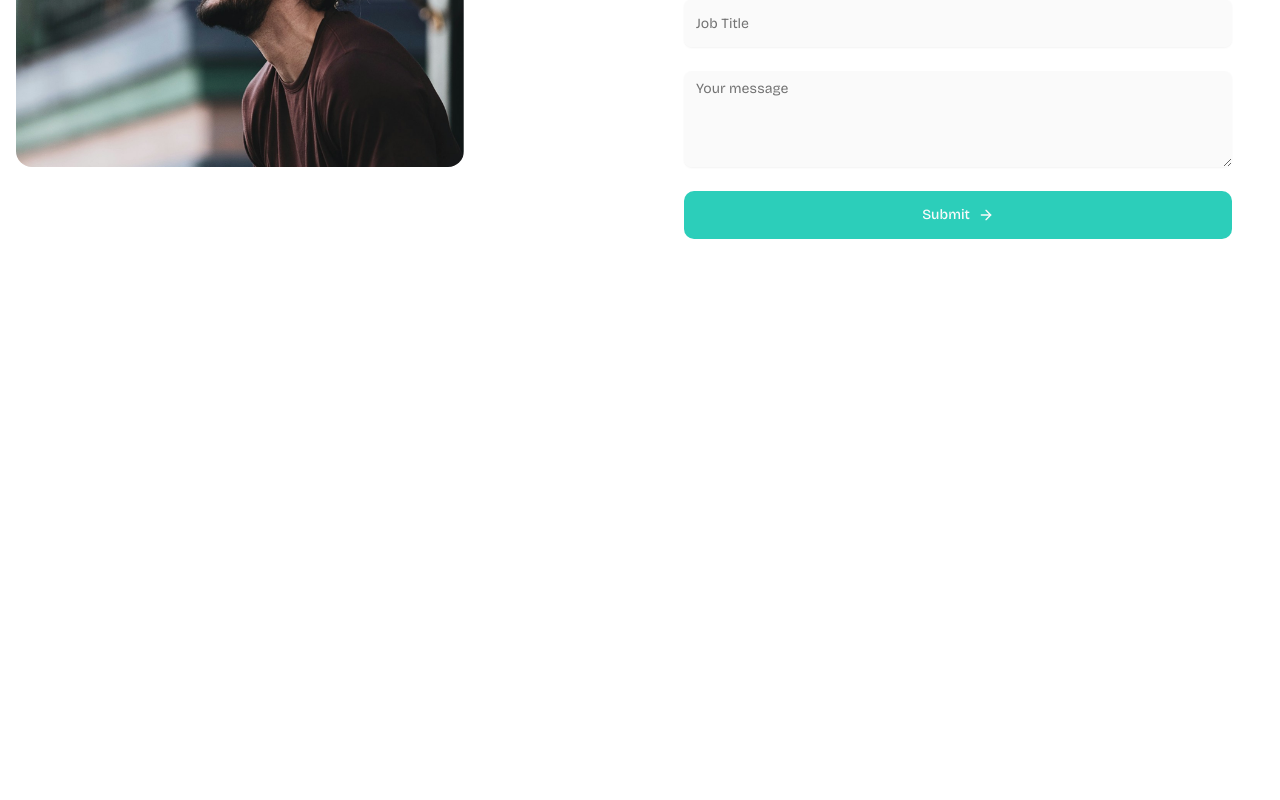
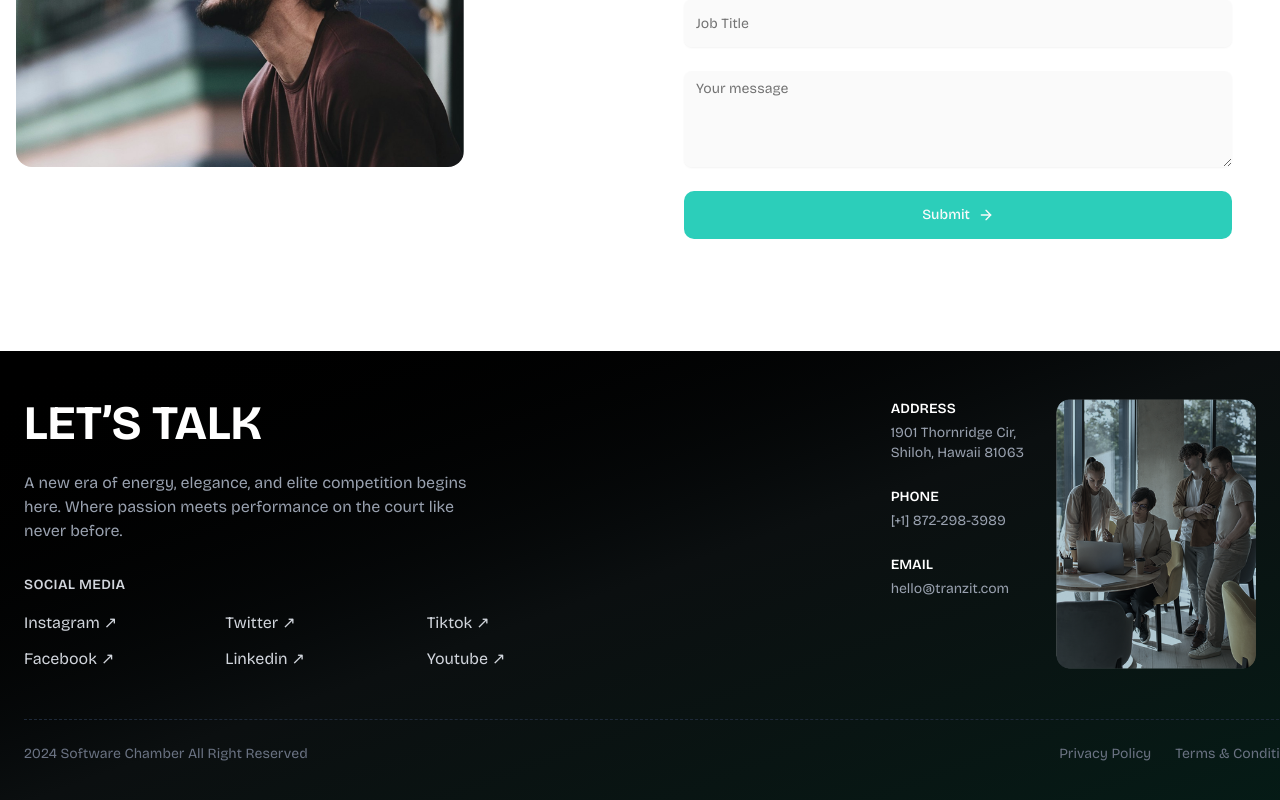
Before and after one commit to ihrimon/task-software-chamber, a Next.js app: page / in a window 1280 px wide. Shown: the part 5592-6392 px from the top of the page. Before the commit the page ends 5943 px from the top, so only its background shows below. Built offline with nearby package versions, Linux system fonts and the light colour scheme.

Commit message:
section: footer completed

```diff
--- a/app/page.tsx
+++ b/app/page.tsx
@@ -2,6 +2,7 @@ import About from '@/components/about';
 import Banner from '@/components/banner';
 import Contact from '@/components/contact';
 import FAQSection from '@/components/faq';
+import Footer from '@/components/footer';
 import Services from '@/components/services';
 import WhyChooseUs from '@/components/why-choose-us';
 
@@ -15,9 +16,8 @@ export default function Home() {
         <WhyChooseUs />
         <FAQSection />
         <Contact />
-      </main>
-
-      <footer></footer>
+        <Footer />
+        </main>
     </div>
   );
 }
--- /dev/null
+++ b/components/footer.tsx
@@ -0,0 +1,94 @@
+import Image from 'next/image';
+import Link from 'next/link';
+
+export default function Footer() {
+  const socialLinks = [
+    { name: 'Instagram', href: '#' },
+    { name: 'Twitter', href: '#' },
+    { name: 'Tiktok', href: '#' },
+    { name: 'Facebook', href: '#' },
+    { name: 'Linkedin', href: '#' },
+    { name: 'Youtube', href: '#' },
+  ];
+
+  return (
+    <footer className='bg-gradient-to-br from-black via-[#0b0f10] to-[#051b16] text-white py-12 px-6'>
+      <div className='max-w-7xl mx-auto grid grid-cols-1 lg:grid-cols-2 gap-12'>
+        {/* Left Section */}
+        <div className='flex flex-col justify-between'>
+          <div>
+            <h2 className='text-5xl font-bold mb-6'>LET’S TALK</h2>
+            <p className='text-gray-400 max-w-md mb-8'>
+              A new era of energy, elegance, and elite competition begins here.
+              Where passion meets performance on the court like never before.
+            </p>
+
+            <div>
+              <h3 className='text-sm font-semibold tracking-wide mb-4 uppercase text-gray-300'>
+                Social media
+              </h3>
+              <div className='grid grid-cols-2 sm:grid-cols-3 gap-3'>
+                {socialLinks.map((link) => (
+                  <Link
+                    key={link.name}
+                    href={link.href}
+                    className='text-gray-300 hover:text-white transition flex items-center gap-1'
+                  >
+                    {link.name}
+                    <span aria-hidden='true'>↗</span>
+                  </Link>
+                ))}
+              </div>
+            </div>
+          </div>
+        </div>
+
+        {/* Right Section */}
+        <div className='flex flex-col sm:flex-row lg:justify-end gap-8'>
+          <div className='space-y-6'>
+            <div>
+              <h4 className='text-sm font-semibold uppercase mb-1'>Address</h4>
+              <p className='text-gray-400 text-sm'>
+                1901 Thornridge Cir,
+                <br /> Shiloh, Hawaii 81063
+              </p>
+            </div>
+
+            <div>
+              <h4 className='text-sm font-semibold uppercase mb-1'>Phone</h4>
+              <p className='text-gray-400 text-sm'>[+1] 872-298-3989</p>
+            </div>
+
+            <div>
+              <h4 className='text-sm font-semibold uppercase mb-1'>Email</h4>
+              <p className='text-gray-400 text-sm'>hello@tranzit.com</p>
+            </div>
+          </div>
+
+          <div className='flex-shrink-0'>
+            <Image
+              src='/assets/images/footer.png'
+              alt='Footer'
+              width={200}
+              height={200}
+              className='rounded-xl object-cover'
+            />
+          </div>
+        </div>
+      </div>
+      {/* Divider */}
+      <div className='border-dashed border-t border-gray-800 mt-12 pt-6 flex flex-col sm:flex-row justify-between text-sm text-gray-500 w-7xl mx-auto'>
+        <p>2024 Software Chamber All Right Reserved</p>
+        <div className='flex gap-6 mt-4 sm:mt-0'>
+          <Link href='#' className='hover:text-white'>
+            Privacy Policy
+          </Link>
+          <Link href='#' className='hover:text-white'>
+            Terms & Conditions
+          </Link>
+        </div>
+      </div>
+
+    </footer>
+  );
+}
```
Also changed, not shown: public/assets/images/footer.png (added).
